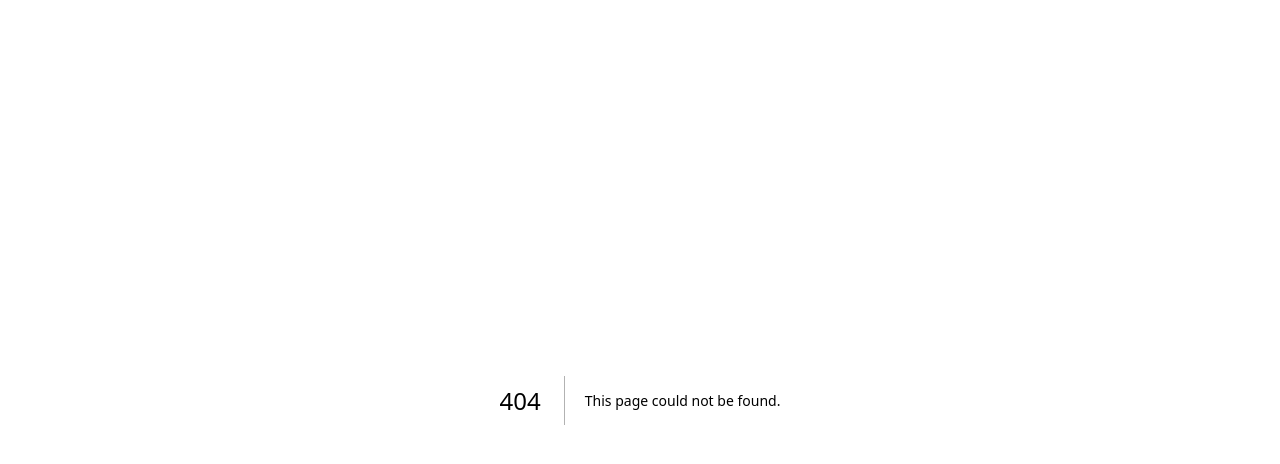
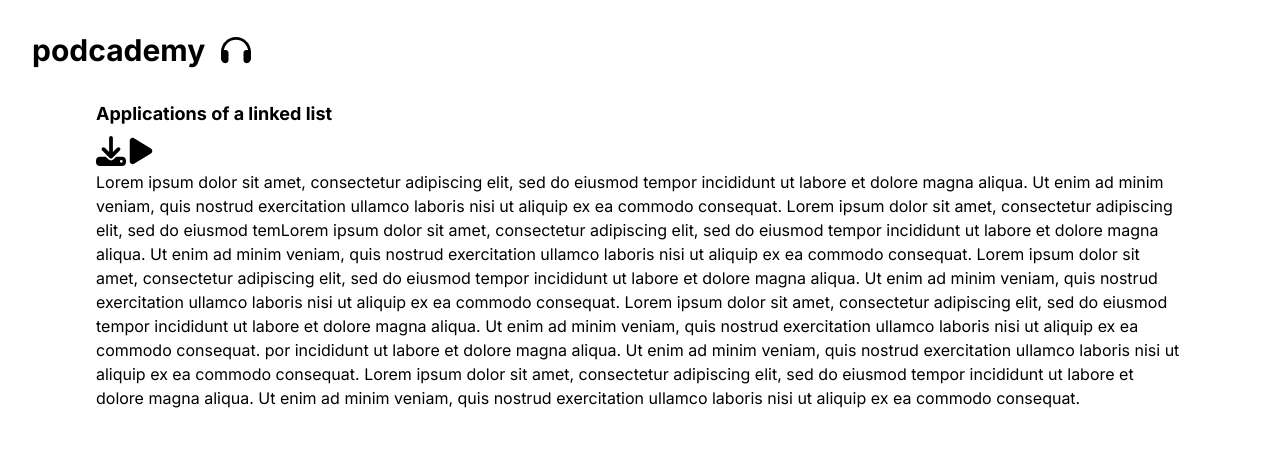
Before and after one commit to Evandabest/podcademy, a Next.js app: page /my-pods in a window 1280 px wide. Before the commit this address had no page. Shown: the top 464 px of the page. Built offline with nearby package versions, Linux system fonts and the light colour scheme.

Commit message:
Starting my pods

```diff
--- /dev/null
+++ b/app/my-pods/page.tsx
@@ -0,0 +1,22 @@
+import Header from "@/components/Header";
+import { FontAwesomeIcon } from "@fortawesome/react-fontawesome";
+import { faDownload, faPlay } from "@fortawesome/free-solid-svg-icons";
+const MyPodsPage = () => {
+  const exampleData = {
+    title: "Applications of a linked list",
+    transcript:
+      "Lorem ipsum dolor sit amet, consectetur adipiscing elit, sed do eiusmod tempor incididunt ut labore et dolore magna aliqua. Ut enim ad minim veniam, quis nostrud exercitation ullamco laboris nisi ut aliquip ex ea commodo consequat. Lorem ipsum dolor sit amet, consectetur adipiscing elit, sed do eiusmod temLorem ipsum dolor sit amet, consectetur adipiscing elit, sed do eiusmod tempor incididunt ut labore et dolore magna aliqua. Ut enim ad minim veniam, quis nostrud exercitation ullamco laboris nisi ut aliquip ex ea commodo consequat. Lorem ipsum dolor sit amet, consectetur adipiscing elit, sed do eiusmod tempor incididunt ut labore et dolore magna aliqua. Ut enim ad minim veniam, quis nostrud exercitation ullamco laboris nisi ut aliquip ex ea commodo consequat. Lorem ipsum dolor sit amet, consectetur adipiscing elit, sed do eiusmod tempor incididunt ut labore et dolore magna aliqua. Ut enim ad minim veniam, quis nostrud exercitation ullamco laboris nisi ut aliquip ex ea commodo consequat. por incididunt ut labore et dolore magna aliqua. Ut enim ad minim veniam, quis nostrud exercitation ullamco laboris nisi ut aliquip ex ea commodo consequat. Lorem ipsum dolor sit amet, consectetur adipiscing elit, sed do eiusmod tempor incididunt ut labore et dolore magna aliqua. Ut enim ad minim veniam, quis nostrud exercitation ullamco laboris nisi ut aliquip ex ea commodo consequat. ",
+  };
+  return (
+    <div>
+      <Header />
+      <div className="mx-24">
+        <h1 className="text-lg font-bold mb-2">{exampleData.title}</h1>
+        <FontAwesomeIcon icon={faDownload} className="h-[30px] w-[30px]" />
+        <FontAwesomeIcon icon={faPlay} className="h-[30px] w-[30px]" />
+        <p>{exampleData.transcript}</p>
+      </div>
+    </div>
+  );
+};
+export default MyPodsPage;
--- a/app/upload/page.tsx
+++ b/app/upload/page.tsx
@@ -3,6 +3,8 @@ import React, { useEffect, useState } from "react";
 import Header from "../../components/Header";
 import ChooseFiles from "../../components/ChooseFiles";
 import clsx from "clsx";
+import { FontAwesomeIcon } from "@fortawesome/react-fontawesome";
+import { faPlay } from "@fortawesome/free-solid-svg-icons";
 
 const UploadPage = () => {
   const [files, setFiles] = useState<any>([]);
@@ -64,12 +66,19 @@ const UploadPage = () => {
                 <button
                   key={idx}
                   onClick={() => handleCustomize(idx)}
-                  className={clsx("rounded-3xl px-2 py-1", {
-                    "hover:bg-gray-400": !voice.isClicked,
-                    "bg-gray-400": voice.isClicked,
-                  })}
+                  className={clsx(
+                    "rounded-3xl flex items-center justify-between px-2",
+                    {
+                      "hover:bg-gray-400": !voice.isClicked,
+                      "bg-gray-400": voice.isClicked,
+                    }
+                  )}
                 >
                   {voice.name}
+                  <FontAwesomeIcon
+                    icon={faPlay}
+                    className="h-[18px] w-[18px]"
+                  />
                 </button>
               ))}
             </div>
```
